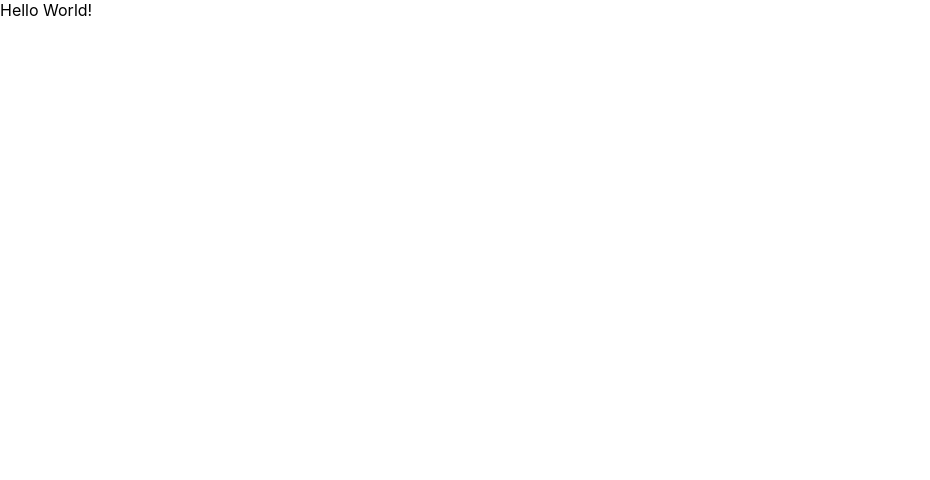
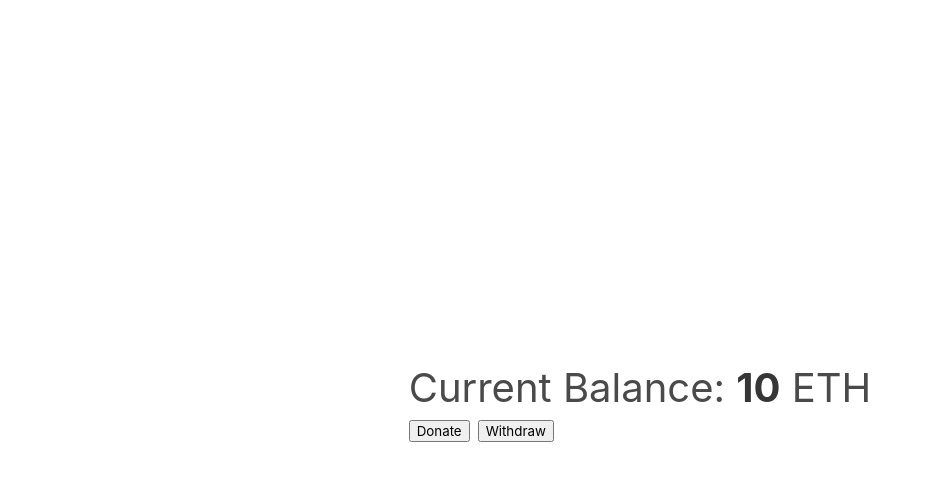
Before and after one commit to kmiguel10/faucet, a React (Create React App) app: page / in a window 1280 px wide. Shown: the top 480 px of the page, without its empty margins (0-930 px from the left). Built offline with nearby package versions, Linux system fonts and the light colour scheme.

Commit message:
integrate bulma
1. Integrated bulma framework for css styling

```diff
--- a/package.json
+++ b/package.json
@@ -6,6 +6,7 @@
     "@testing-library/jest-dom": "^5.16.2",
     "@testing-library/react": "^12.1.4",
     "@testing-library/user-event": "^13.5.0",
+    "bulma": "^0.9.3",
     "react": "^17.0.2",
     "react-dom": "^17.0.2",
     "react-scripts": "5.0.0",
--- /dev/null
+++ b/src/App.css
@@ -0,0 +1,6 @@
+.faucet-wrapper {
+    height: 100%;
+    display: flex;
+    justify-content: center;
+    align-items: center;
+}
--- a/src/App.js
+++ b/src/App.js
@@ -1,7 +1,17 @@
-import logo from "./logo.svg";
+import "./App.css";
 
 function App() {
-  return <div className="App">Hello World!</div>;
+  return (
+    <div className="faucet-wrapper">
+      <div className="faucet">
+        <div className="balance-view is-size-2">
+          Current Balance: <strong>10</strong> ETH
+        </div>
+        <button className="btn mr-2">Donate</button>
+        <button classNmae="btn">Withdraw</button>
+      </div>
+    </div>
+  );
 }
 
 export default App;
--- a/src/index.css
+++ b/src/index.css
@@ -1,4 +1,9 @@
+html {
+  height: 100%;
+}
+
 body {
+   height: 100%;
   margin: 0;
   font-family: -apple-system, BlinkMacSystemFont, 'Segoe UI', 'Roboto', 'Oxygen',
     'Ubuntu', 'Cantarell', 'Fira Sans', 'Droid Sans', 'Helvetica Neue',
@@ -7,6 +12,10 @@
   -moz-osx-font-smoothing: grayscale;
 }
 
+#root {
+   height: 100%;
+}
+
 code {
   font-family: source-code-pro, Menlo, Monaco, Consolas, 'Courier New',
     monospace;
```
Also changed, not shown: src/index.js (+7 -6 lines), 1 other file (tests, documents, lock files or other folders).
